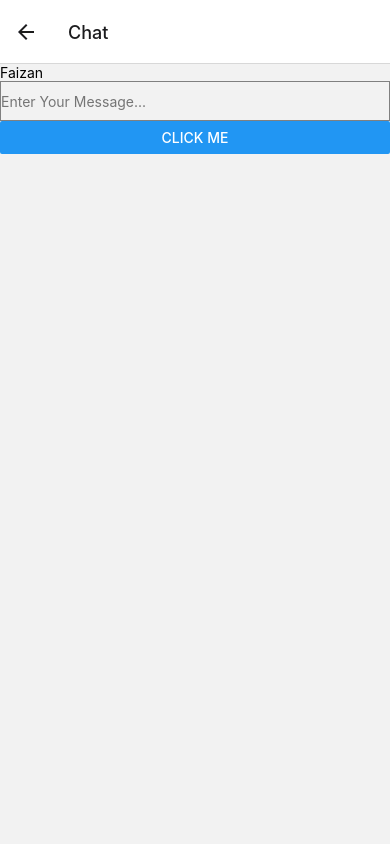
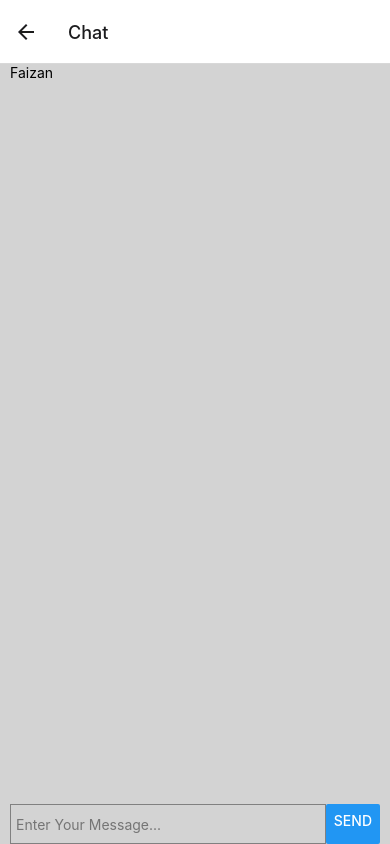
Before and after one commit to faizanali1192/botchatapp, a React Native app: screen /Home in a window 390 px wide. Both pictures are taken after a click on the element "Faizan". Built offline with nearby package versions, Linux system fonts and the light colour scheme.

Commit message:
third commit

```diff
--- a/components/Chat.js
+++ b/components/Chat.js
@@ -1,5 +1,5 @@
 import React,{useState,useEffect} from 'react'
-import { View, Text,TextInput,Button ,StyleSheet } from 'react-native'
+import { View, Text,TextInput,Button ,StyleSheet, ScrollView } from 'react-native'
 
 export  function Chat({route,navigation}) {
     const [message, setMessage] = useState("")
@@ -15,60 +15,70 @@ const{id}=route.params;
     const sendMessage=(e)=>{
         e.preventDefault();
         setMessages([...messages,message,botMessage[0]])
-
+        setMessage("");
     }
 
-    // const sendBotMessage=()=>{
-    //     setMessage([...messages,"i am a bot"])
-    // }
+
 
     console.log(message)
     return (
-        <View>
+        <View style={{backgroundColor:"lightgrey", flex:1, paddingLeft:10, paddingRight:10, }} >
+         <ScrollView>
            <Text
 
            onPress={()=>navigation.navigate('Chat')}>{name} </Text>
-           {messages.map((m)=>{
-               return <Text   style={[m=="i am Bot"?  styles.botMessage : styles.userMessage]} >{m}</Text>
+           {messages.map((m,index)=>{
+               return <Text key={index}  style={[m=="i am Bot"?  styles.botmessage : styles.usermessage]} >{m}</Text>
            })}
+</ScrollView>
+
+
+           <View style={{display:"flex", flexDirection:"row" ,justifyContent:"center" ,marginTop:"auto", display:"inlineBlock"}}>
            <TextInput
            style={{
     	   height: 40,
             borderColor: 'gray',
             borderWidth: 1,
             placeholderTextColor: 'gray',
+        //    marginTop:"auto",
+           width:"100%",
+           padding:5,
+
     }}
       onChangeText={message => setMessage(message)}
       value={message}
 	  placeholder="Enter Your Message..."
     />
     <Button
-title="click me"
+    style={{
+        height: 40,
+         borderColor: 'gray',
+         borderWidth: 1,
+         placeholderTextColor: 'gray',
+
+
+ }}
+title="Send"
 onPress={(e) => {sendMessage(e)}}
 />
+</View>
         </View>
     )
 }
 
 
 const styles = StyleSheet.create({
-    userMessage:{
-        border:"2px solid green",
+
+    usermessage:{
+       color:"green",
+        marginLeft:"auto",
+        fontSize:20
 
     },
-    botMessage:{
-        border:"2px solid red",
+    botmessage:{
+       color:"orange",
+       fontSize:20
 
     },
-    container: {
-      marginTop: 50,
-    },
-    bigBlue: {
-      color: 'blue',
-      fontWeight: 'bold',
-      fontSize: 30,
-    },
-    red: {
-      color: 'red',
-    },
+
   });
--- a/components/Home.js
+++ b/components/Home.js
@@ -10,7 +10,7 @@ const users=[
     return (
         <View>
            {users.map((user)=>{
-             return  <Text onPress={()=>navigation.navigate('Chat',{id:user.id,name:user.name})} >{user.name}</Text>
+             return  <Text key={user.id} onPress={()=>navigation.navigate('Chat',{id:user.id,name:user.name})} >{user.name}</Text>
            })}
         </View>
     )
```
